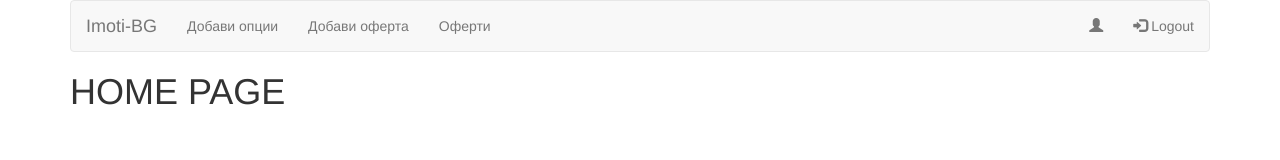
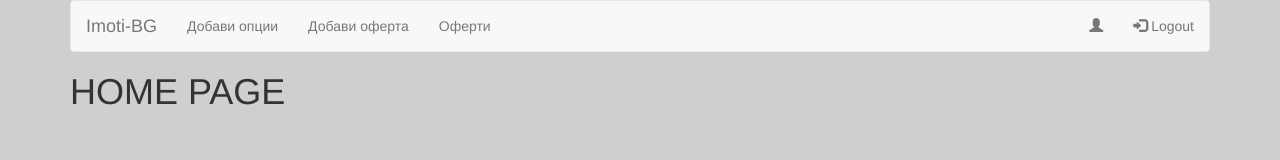
Before and after one commit to Dragomir89/imoti_bg, a React app: page client/public/index.html in a window 1280 px wide. Built offline with nearby package versions, Linux system fonts and the light colour scheme; files whose address does not match are found by name.

Commit message:
TEST: test dev env

```diff
--- a/client/public/index.html
+++ b/client/public/index.html
@@ -8,6 +8,9 @@
     <script src="https://ajax.googleapis.com/ajax/libs/jquery/3.3.1/jquery.min.js"></script>
     <script src="https://maxcdn.bootstrapcdn.com/bootstrap/3.3.7/js/bootstrap.min.js"></script>
     <style>
+      body{
+        background: #cfcfcf
+      }
       .offerWrapper{
 
         border: 1px solid #03b1ce;
```
Also changed, not shown: 1 other file.
